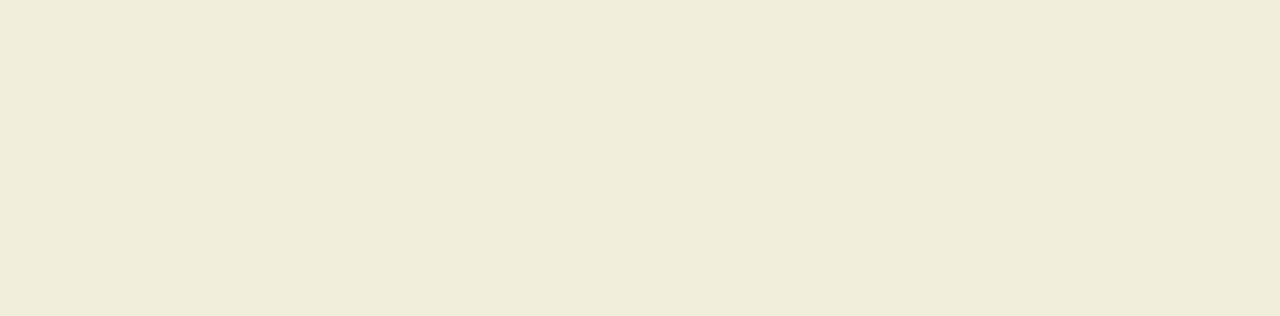
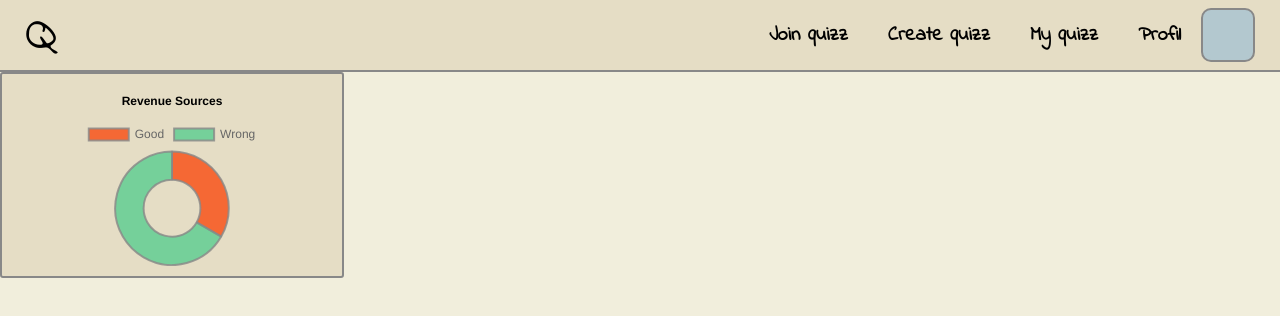
Before and after one commit to Herbin-Clement/projet-web-s8, a React (Create React App) app in the folder front/: page /profil in a window 1280 px wide. Before the commit this address had no page. Shown: the top 316 px of the page. Built offline with nearby package versions, Linux system fonts and the light colour scheme; a web font is replaced by a local one.

Commit message:
can remove answer and question (front)

```diff
--- a/front/package.json
+++ b/front/package.json
@@ -10,7 +10,9 @@
     "@types/node": "^16.18.96",
     "@types/react": "^18.2.79",
     "@types/react-dom": "^18.2.25",
+    "chart.js": "^4.4.2",
     "react": "^18.2.0",
+    "react-chartjs-2": "^5.2.0",
     "react-dom": "^18.2.0",
     "react-router-dom": "^6.23.0",
     "react-scripts": "5.0.1",
--- a/front/src/App.tsx
+++ b/front/src/App.tsx
@@ -12,6 +12,7 @@ import Home from './Component/home/Home';
 import Create from './Component/create/Create';
 import Invite from './Component/invite/Invite';
 import Join from './Component/join/Join';
+import Profil from './Component/profil/Profil';
 
 function App() {
 
@@ -19,13 +20,15 @@ function App() {
     <div className="App">
       <Router>
         <Routes>
-          <Route path="/" element={<Home/>}/>
-          <Route path="/login" element={<Login/>}/>
-          <Route path="/register" element={<Register/>}/>
-          <Route path="/home" element={<Home/>}/>
-          <Route path="/join" element={<Join/>}/>
-          <Route path="/create" element={<Create/>}/>
-          <Route path="/invite" element={<Invite/>}/>
+          <Route path="/" element={<Home />} />
+          <Route path="/login" element={<Login />} />
+          <Route path="/register" element={<Register />} />
+          <Route path="/home" element={<Home />} />
+          <Route path="/join" element={<Join />} />
+          <Route path="/create" element={<Create />} />
+          <Route path="/invite" element={<Invite />} />
+          <Route path="/profil" element={<Profil />} />
+          <Route path="*" element={<Home />} />
         </Routes>
       </Router>
     </div>
--- a/front/src/Component/create/Create.tsx
+++ b/front/src/Component/create/Create.tsx
@@ -27,6 +27,14 @@ const Create = () => {
         ])
     }
 
+    const removeQuestion = () => {
+        if (questions.length > 1) {
+            const qs = [...questions];
+            qs.pop();
+            setQuestions(qs);
+        }
+    }
+
     const submitQuizz = () => {
         console.log("Click on submit !");
     }
@@ -48,9 +56,10 @@ const Create = () => {
                             <CreateQuestion key={question.id} id={question.id} />
                         </>
                     ))}
-                    <div className="create-input create-button">
+                    <div className="create-input create-button-question">
                         <button className="quizz-button-add-question" onClick={() => addQuestion()}>Add question</button>
-                        <button className="quizz-button-submit" onClick={() => submitQuizz()}>Submit Quizz</button>
+                        <button className="quizz-button-remove-question" onClick={() => removeQuestion()}>Remove question</button>
+                        <button className="quizz-button-submit" onClick={() => submitQuizz()}>Submit quizz</button>
                     </div>
                 </div>
             </div>
--- a/front/src/Component/create/CreateQuestion.tsx
+++ b/front/src/Component/create/CreateQuestion.tsx
@@ -19,6 +19,9 @@ const CreateQuestion = ({ id }: CreateQuestionProps) => {
     const [answers, setAnswers] = useState<Answer[]>([
         {
             "id": 0
+        },
+        {
+            "id": 1
         }
     ]);
 
@@ -36,6 +39,14 @@ const CreateQuestion = ({ id }: CreateQuestionProps) => {
         ])
     }
 
+    const removeAnswer = () => {
+        if (answers.length > 2) {
+            const as = [...answers];
+            as.pop();
+            setAnswers(as);
+        }
+    }
+
     return (
         <div className="create-question">
             <div className="create-input">
@@ -51,8 +62,9 @@ const CreateQuestion = ({ id }: CreateQuestionProps) => {
             ))}
             {
                 answers.length < 4 &&
-                <div className="create-input">
-                    <button className="quizz-button-add-question" onClick={() => addAnswer()}>Add Answer</button>
+                <div className="create-input create-button-answer">
+                    <button className="quizz-button-add-question" onClick={() => addAnswer()}>Add answer</button>
+                    <button className="quizz-button-remove-question" onClick={() => removeAnswer()}>Remove answer</button>
                 </div>
             }
             <Line />
--- a/front/src/Component/create/create.css
+++ b/front/src/Component/create/create.css
@@ -102,7 +102,8 @@
 }
 
 .quizz-button-add-question,
-.quizz-button-submit {
+.quizz-button-submit,
+.quizz-button-remove-question {
     display: flex;
     align-items: center;
     justify-content: center;
@@ -122,6 +123,14 @@
     background-color: #B3C8CF;
 }
 
+.quizz-button-remove-question {
+    background-color: #F15A59;
+}
+
+.quizz-button-remove-question:hover {
+    background-color: #ED2B2A;
+}
+
 .quizz-button-submit {
     background-color: #E5E483;
 }
@@ -130,8 +139,14 @@
     background-color: #D2D180;
 }
 
-.create-button {
+.create-button-question {
     display: flex;
     justify-content: center;
     align-items: center;
 }
+
+.create-button-answer {
+    display: flex;
+    /* justify-content: center; */
+    align-items: center;
+}
--- a/front/src/Component/header/Header.tsx
+++ b/front/src/Component/header/Header.tsx
@@ -20,7 +20,9 @@ const Header = () => {
                     <div className="header-text">Create quizz</div>
                 </Link>
                 <div className="header-text">My quizz</div>
-                <div className="header-text">Profil</div>
+                <Link to="/profil">
+                    <div className="header-text">Profil</div>
+                </Link>
                 <div className="header-profil-logo"></div>
             </div>
         </div>
--- /dev/null
+++ b/front/src/Component/profil/Profil.tsx
@@ -0,0 +1,55 @@
+import './profil.css';
+
+import { Chart, defaults } from "chart.js/auto";
+import { Doughnut } from "react-chartjs-2";
+
+import Header from '../header/Header';
+
+defaults.maintainAspectRatio = false;
+defaults.responsive = true;
+
+defaults.plugins.title.display = true;
+defaults.plugins.title.align = "start";
+defaults.plugins.title.color = "black";
+
+
+const Profil = () => {
+    return (
+        <div className="home">
+            <Header />
+            <div className="profil-content">
+                <div className="profil-stat">
+                    <Doughnut
+                        data={{
+                            labels: ["Good", "Wrong"],
+                            datasets: [
+                                {
+                                    label: "Count",
+                                    data: [50, 100],
+                                    backgroundColor: [
+                                        "rgba(249, 76, 16, 0.8)",
+                                        "rgba(89, 206, 143, 0.8)",
+                                    ],
+                                    borderColor: [
+                                        "rgba(136, 136, 136, 0.8)",
+                                        "rgba(136, 136, 136, 0.8)",
+                                    ],
+                                },
+                            ],
+                        }}
+                        options={{
+                            plugins: {
+                                title: {
+                                    text: "Revenue Sources",
+                                    align: "center"
+                                },
+                            },
+                        }}
+                    />
+                </div>
+            </div>
+        </div>
+    )
+}
+
+export default Profil;
--- /dev/null
+++ b/front/src/Component/profil/profil.css
@@ -0,0 +1,14 @@
+.profil-content {
+    box-sizing: border-box;
+    display: flex;
+    height: 91vh;
+}
+
+.profil-stat {
+    width: 25%;
+    height: 25%;
+    padding: 10px;
+    border: 2px solid #888888;
+    border-radius: 3px;
+    background-color: #E5DDC5;
+}
--- /dev/null
+++ b/front/src/Component/quizz/quizz.css
@@ -0,0 +1,6 @@
+.join-content {
+    box-sizing: border-box;
+    display: flex;
+    width: 100%;
+    height: 91vh;
+}
```
Also changed, not shown: front/src/Component/quizz/Quizz.tsx (added, +16 -0 lines), 1 other file (tests, documents, lock files or other folders).
